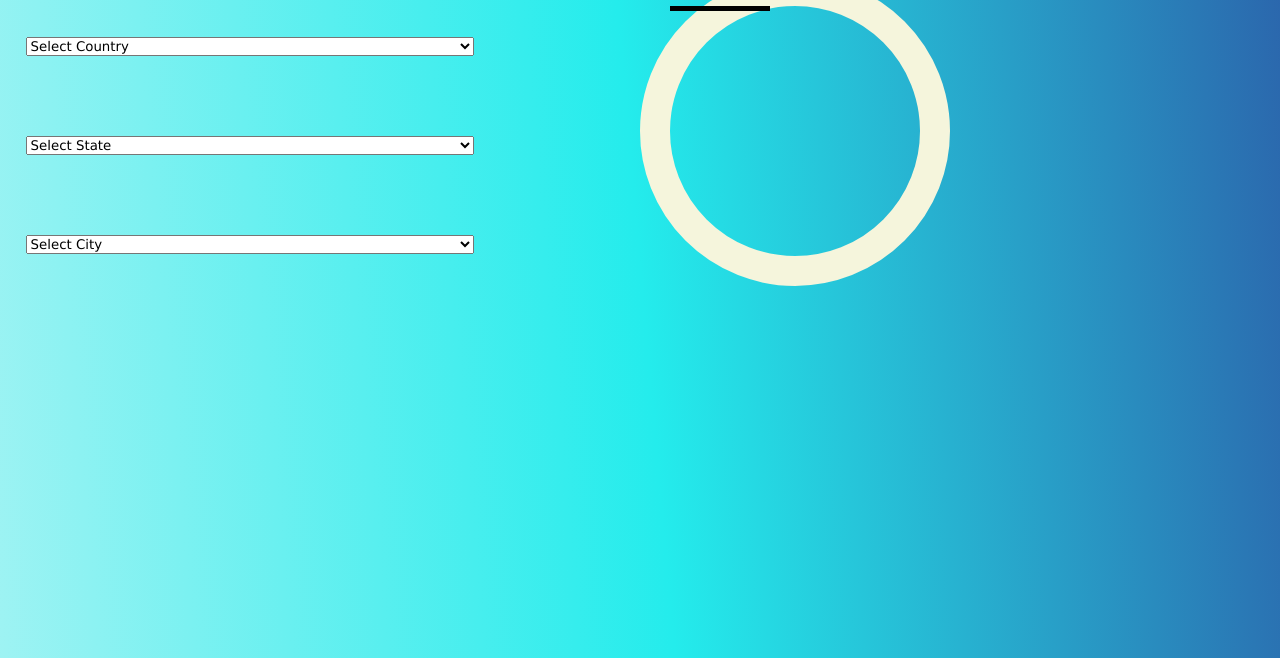
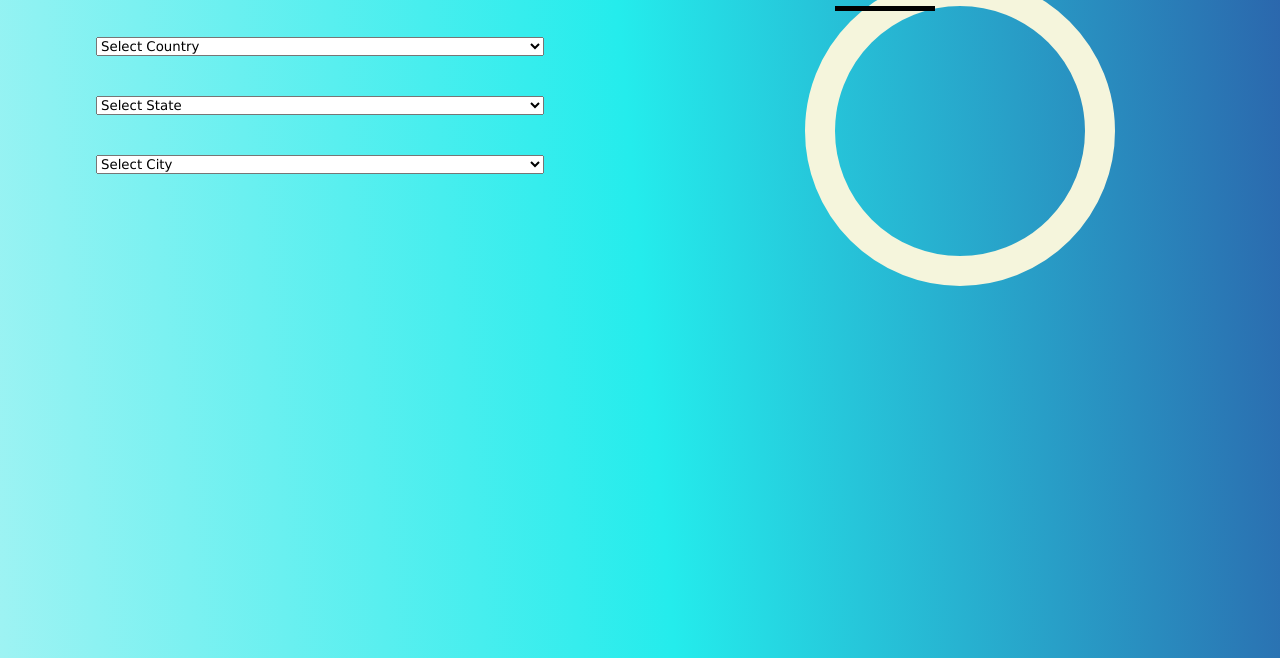
Before and after one commit to Jaskiranjot-Kaur/Small-Projects, a plain HTML site: page CSS Clock/index.html in a window 1280 px wide. Shown: the part 142-800 px from the top of the page. Drawn offline with Linux system fonts and the light colour scheme.

```diff
--- a/CSS Clock/styles.css
+++ b/CSS Clock/styles.css
@@ -35,8 +35,9 @@
 }
 
 select{
+    display: block;
     width: 70%;
-    margin: 5vh 2vw;
+    margin: 5vh auto;
 }
 
 h3{
@@ -48,7 +49,7 @@
     width: 250px;
     border: 30px solid beige;
     border-radius: 50%;
-    position: relative;
+    margin: auto;
 }
 
 .hand{
```
